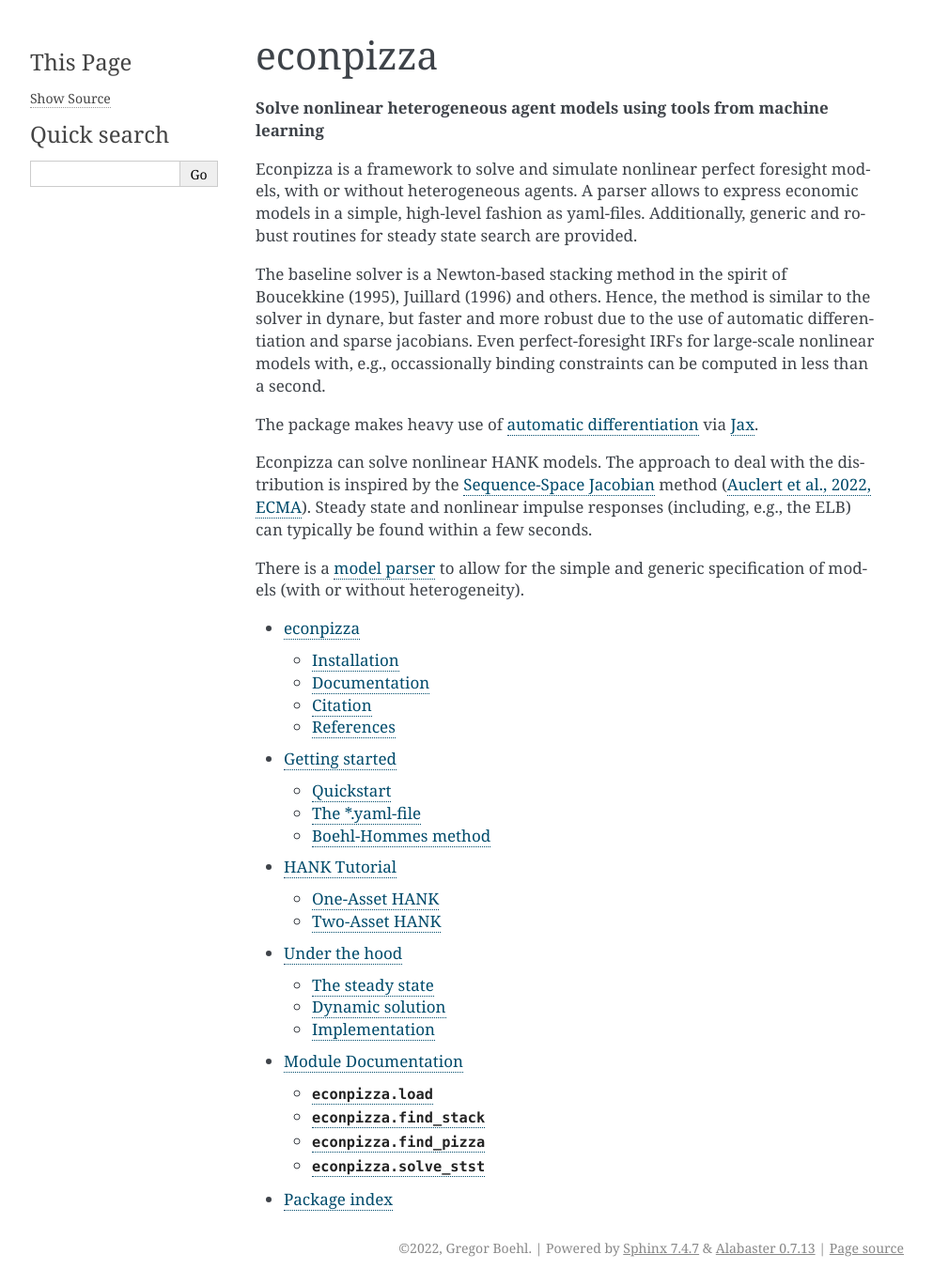
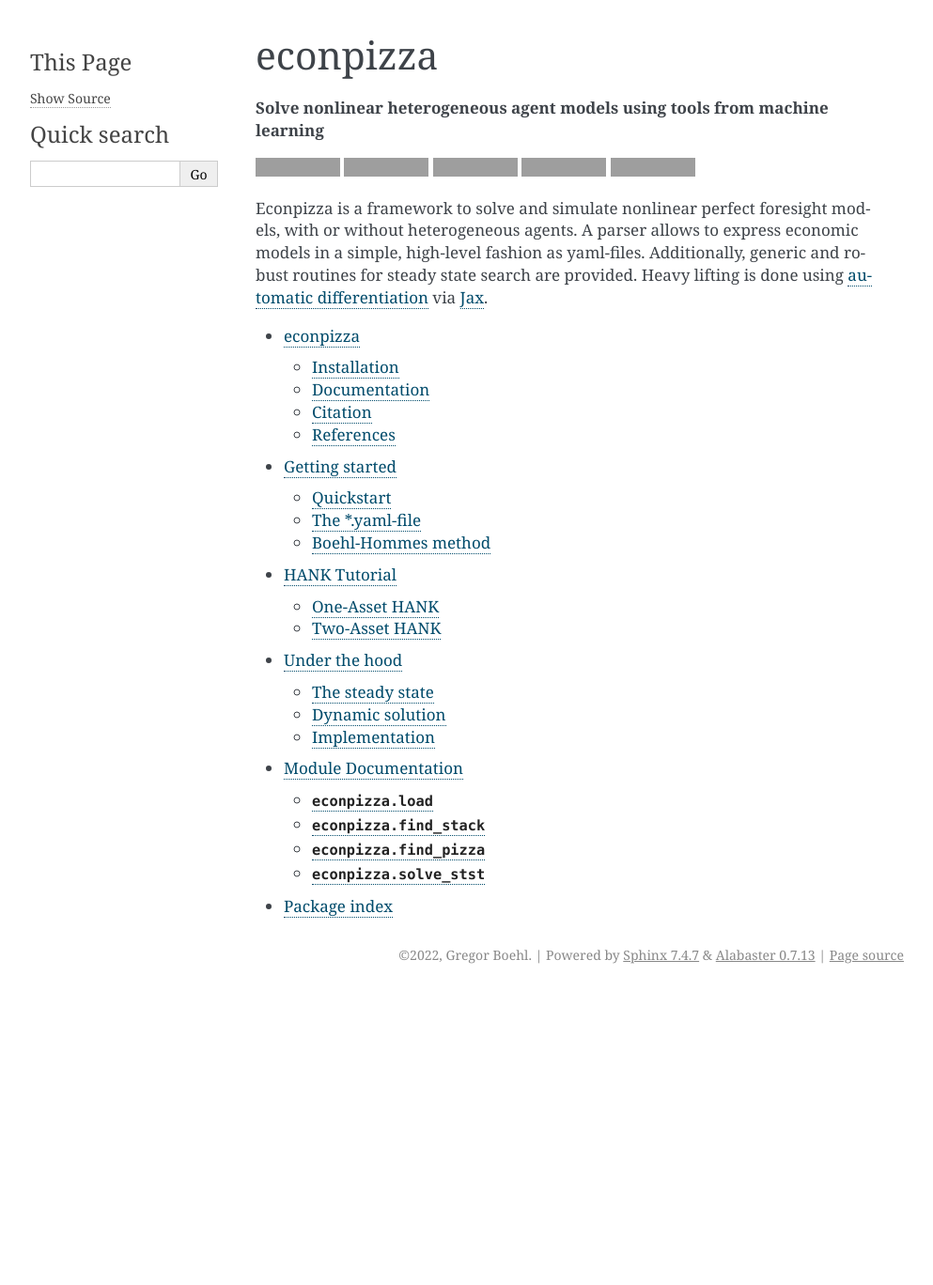
Before and after one commit to gboehl/econpizza, a Sphinx documentation site: the page built from docs/index.rst, in a window 1280 px wide. Shown: the whole page at 94% size, without its empty margins (148-1141 px from the left). Built offline with Sphinx 7.4.7, drawn with Linux system fonts in a browser that asks for light colours; after the commit the page ends 1056 px from its top, so only the background shows below that; grey boxes are pictures that could not be loaded.

Commit message:
improve doc

```diff
--- a/README.rst
+++ b/README.rst
@@ -1,7 +1,7 @@
 econpizza
 =========
 
-**Solve nonlinear heterogeneous agent models using tools from machine learning**
+**Solve nonlinear heterogeneous agent models using machine learning techniques**
 
 .. image:: https://github.com/dfm/emcee/workflows/Tests/badge.svg
     :target: https://github.com/gboehl/econpizza/actions?query=workflow%3ATests
--- a/docs/conf.py
+++ b/docs/conf.py
@@ -69,7 +69,7 @@ latex_use_parts = False
 
 
 def setup(app):
-    app.add_stylesheet('css/custom.css')
+    app.add_css_file('css/custom.css')
 
 
 master_doc = 'index'
--- a/docs/index.rst
+++ b/docs/index.rst
@@ -3,17 +3,22 @@ econpizza
 
 **Solve nonlinear heterogeneous agent models using tools from machine learning**
 
+.. image:: https://github.com/dfm/emcee/workflows/Tests/badge.svg
+    :target: https://github.com/gboehl/econpizza/actions?query=workflow%3ATests
+.. image:: https://img.shields.io/badge/GitHub-gboehl%2Feconpizza-blue.svg?style=flat
+    :target: https://github.com/gboehl/econpizza
+.. image:: https://readthedocs.org/projects/econpizza/badge/?version=latest
+    :target: http://econpizza.readthedocs.io/en/latest/?badge=latest
+.. image:: https://github.com/gboehl/pydsge/workflows/Continuous%20Integration%20Workflow/badge.svg?branch=master
+    :target: https://github.com/gboehl/econpizza/actions
+.. image:: https://badge.fury.io/py/econpizza.svg
+    :target: https://badge.fury.io/py/econpizza
+
 Econpizza is a framework to solve and simulate nonlinear perfect foresight models, with or without heterogeneous agents.
 A parser allows to express economic models in a simple, high-level fashion as yaml-files.
 Additionally, generic and robust routines for steady state search are provided.
-
-The baseline solver is a Newton-based stacking method in the spirit of Boucekkine (1995), Juillard (1996) and others. Hence, the method is similar to the solver in dynare, but faster and more robust due to the use of automatic differentiation and sparse jacobians. Even perfect-foresight IRFs for large-scale nonlinear models with, e.g., occassionally binding constraints can be computed in less than a second.
-
-The package makes heavy use of `automatic differentiation <https://en.wikipedia.org/wiki/Automatic_differentiation>`_ via `Jax <https://jax.readthedocs.io/en/latest/notebooks/quickstart.html>`_.
-
-Econpizza can solve nonlinear HANK models. The approach to deal with the distribution is inspired by the `Sequence-Space Jacobian <https://github.com/shade-econ/sequence-jacobian>`_ method (`Auclert et al., 2022, ECMA <https://doi.org/10.3982/ECTA17434>`_). Steady state and nonlinear impulse responses (including, e.g., the ELB) can typically be found within a few seconds.
-
-There is a `model parser <https://econpizza.readthedocs.io/en/latest/quickstart.html#the-yaml-file>`_ to allow for the simple and generic specification of models (with or without heterogeneity).
+Heavy lifting is done using
+`automatic differentiation <https://en.wikipedia.org/wiki/Automatic_differentiation>`_ via `Jax <https://jax.readthedocs.io/en/latest/notebooks/quickstart.html>`_.
 
 .. toctree::
    :maxdepth: 2
```
Also changed, not shown: docs/indices.rst (+5 -2 lines).
